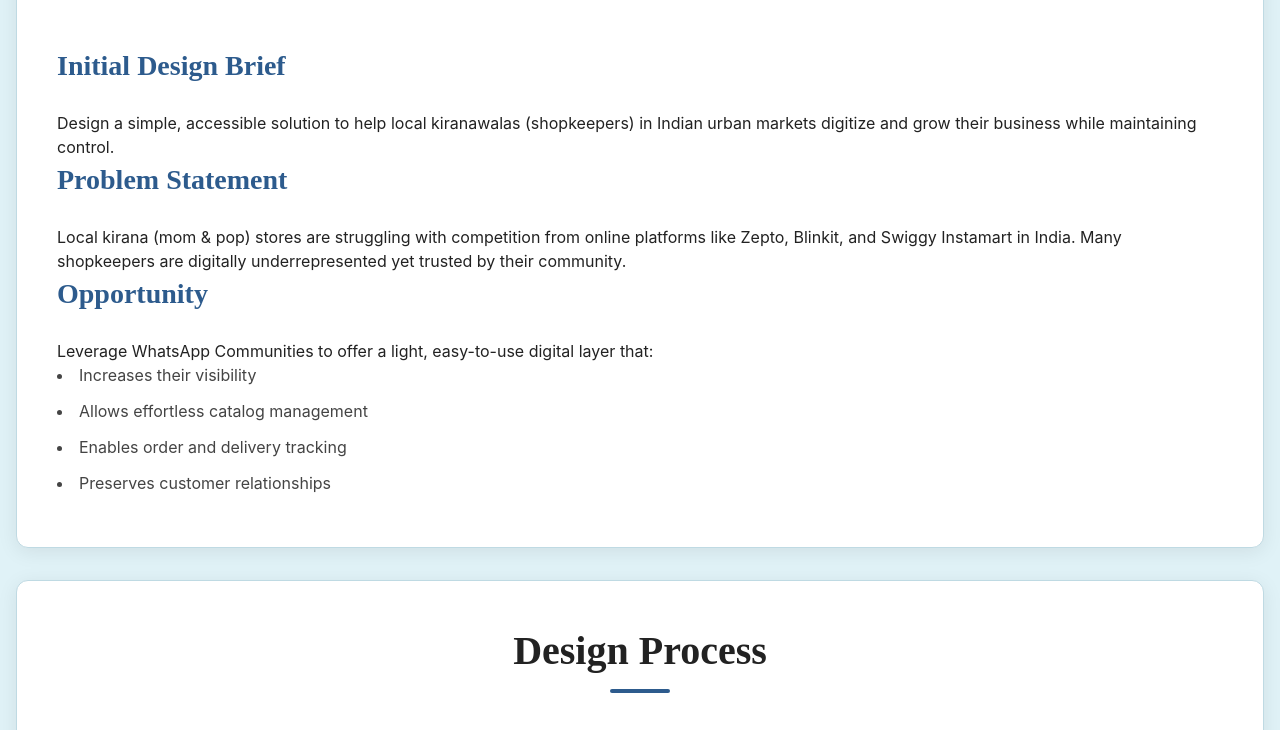
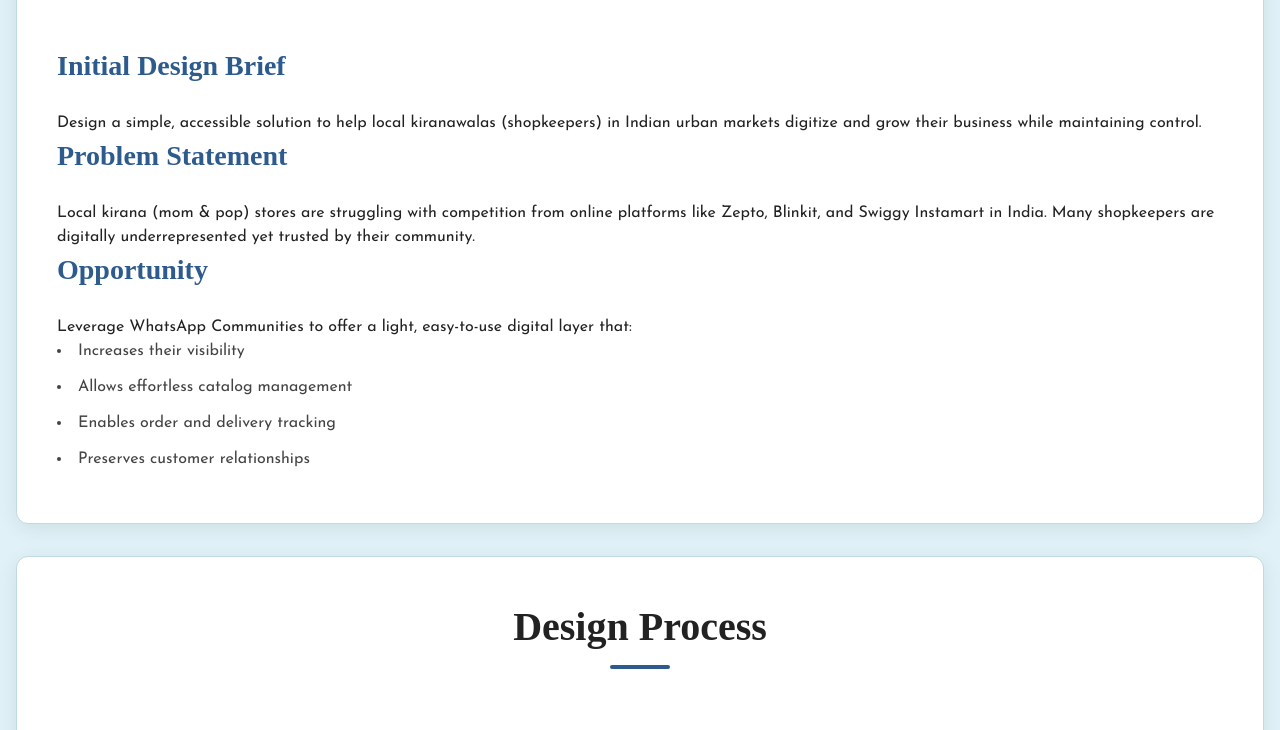
Before and after one commit to priya-rajp/priya-rajp.github.io, a plain HTML site: page kirana.html in a window 1280 px wide. Shown: the part 431-1161 px from the top of the page. Drawn offline with nearby package versions, Linux system fonts and the light colour scheme.

Commit message:
Update kirana.html

```diff
--- a/kirana.html
+++ b/kirana.html
@@ -23,7 +23,7 @@
 
         /* Base body styling for font, background, and text color */
         body {
-            font-family: 'Inter', sans-serif;
+            font-family: 'Josefin Sans', sans-serif;
             background-color: var(--bg-light);
             color: var(--text-color-dark);
             line-height: 1.6;
```
